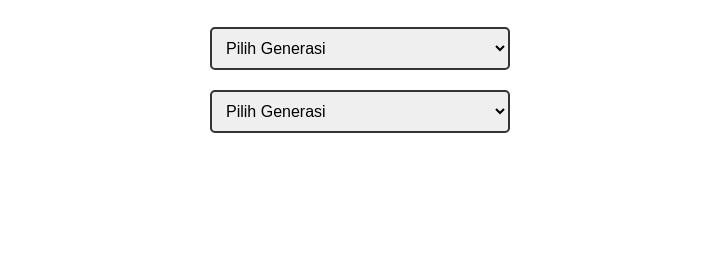
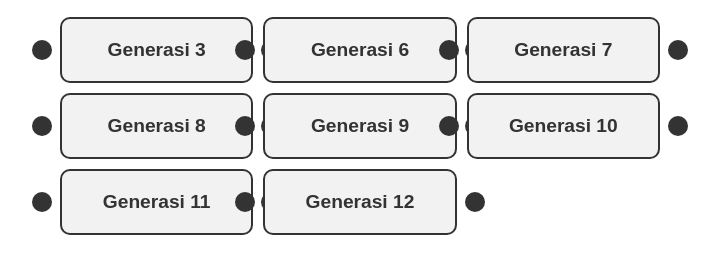
Before and after one commit to beritajkt48/member, a plain HTML site: page index.html in a window 1280 px wide. Shown: the part 69-342 px from the top of the page, without its empty margins (280-999 px from the left). Drawn offline with Linux system fonts and the light colour scheme.

Commit message:
Update index.html

```diff
--- a/index.html
+++ b/index.html
@@ -15,44 +15,63 @@
             margin-bottom: 20px;
             color: #333;
         }
-        .dropdown-container {
-            width: 100%;
+        .link-container {
+            display: grid;
+            grid-template-columns: repeat(auto-fit, minmax(150px, 1fr));
+            gap: 10px;
+            width: 80%;
+            max-width: 600px;
+        }
+        .link-cube {
             display: flex;
+            align-items: center;
             justify-content: center;
-            margin: 10px 0;
+            position: relative;
+            padding: 20px;
+            border: 2px solid #333;
+            border-radius: 10px;
+            background-color: #f2f2f2;
+            text-align: center;
+            transition: background-color 0.3s, transform 0.3s;
         }
-        .dropdown {
-            width: 300px;
-            padding: 10px;
-            font-size: 1em;
-            border: 2px solid #333;
-            border-radius: 5px;
-            cursor: pointer;
+        .link-cube::before,
+        .link-cube::after {
+            content: "";
+            position: absolute;
+            width: 20px;
+            height: 20px;
+            background-color: #333;
+            border-radius: 50%;
+        }
+        .link-cube::before {
+            left: -30px;
+        }
+        .link-cube::after {
+            right: -30px;
+        }
+        .link-cube:hover {
+            background-color: #e0e0e0;
+            transform: scale(1.05);
+        }
+        .link-cube a {
+            text-decoration: none;
+            color: #333;
+            font-weight: bold;
+            font-size: 1.2em;
         }
     </style>
 </head>
 <body>
     <h1>Daftar Member JKT48 - Aktif 2024</h1>
-
-    <div class="dropdown-container">
-        <select class="dropdown" onchange="window.location.href=this.value;">
-            <option value="#">Pilih Generasi</option>
-            <option value="https://beritajkt48.github.io/member/gen3.html">Generasi 3</option>
-            <option value="https://beritajkt48.github.io/member/gen6.html">Generasi 6</option>
-            <option value="https://beritajkt48.github.io/member/gen7.html">Generasi 7</option>
-            <option value="https://beritajkt48.github.io/member/gen8.html">Generasi 8</option>
-        </select>
+    <div class="link-container">
+        <div class="link-cube"><a href="https://beritajkt48.github.io/member/gen3.html" target="_blank">Generasi 3</a></div>
+        <div class="link-cube"><a href="https://beritajkt48.github.io/member/gen6.html" target="_blank">Generasi 6</a></div>
+        <div class="link-cube"><a href="https://beritajkt48.github.io/member/gen7.html" target="_blank">Generasi 7</a></div>
+        <div class="link-cube"><a href="https://beritajkt48.github.io/member/gen8.html" target="_blank">Generasi 8</a></div>
+        <div class="link-cube"><a href="https://beritajkt48.github.io/member/gen9.html" target="_blank">Generasi 9</a></div>
+        <div class="link-cube"><a href="https://beritajkt48.github.io/member/gen10.html" target="_blank">Generasi 10</a></div>
+        <div class="link-cube"><a href="https://beritajkt48.github.io/member/gen11.html" target="_blank">Generasi 11</a></div>
+        <div class="link-cube"><a href="https://beritajkt48.github.io/member/gen12.html" target="_blank">Generasi 12</a></div>
     </div>
-
-    <div class="dropdown-container">
-        <select class="dropdown" onchange="window.location.href=this.value;">
-            <option value="#">Pilih Generasi</option>
-            <option value="https://beritajkt48.github.io/member/gen9.html">Generasi 9</option>
-            <option value="https://beritajkt48.github.io/member/gen10.html">Generasi 10</option>
-            <option value="https://beritajkt48.github.io/member/gen11.html">Generasi 11</option>
-            <option value="https://beritajkt48.github.io/member/gen12.html">Generasi 12</option>
-        </select>
-    </div>
-
 </body>
 </html>
```
